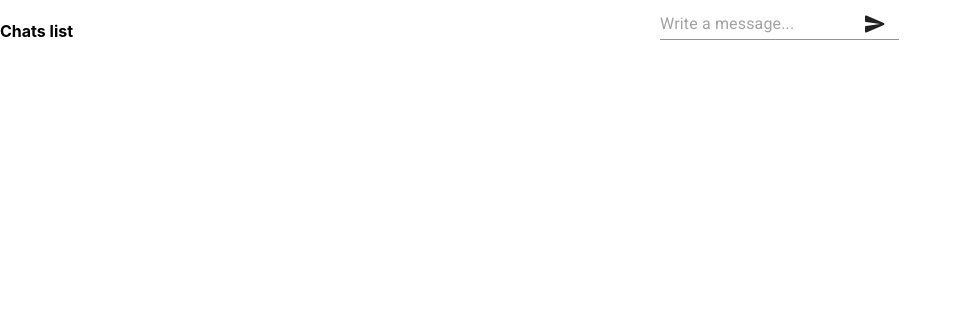
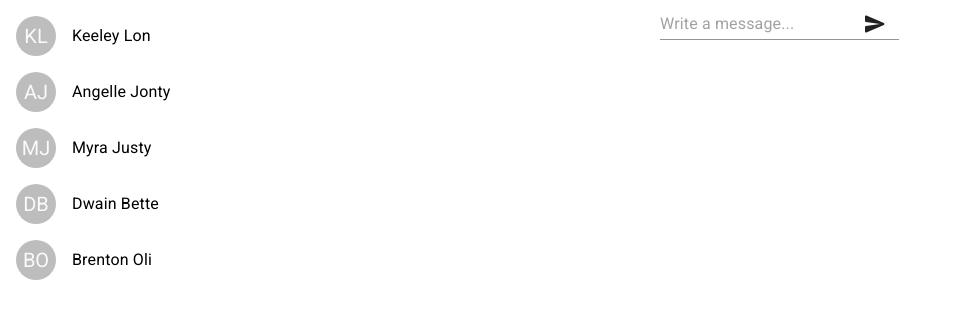
Before and after one commit to AleR111/React, a React (Create React App) app in the folder my-react-app/: page / in a window 1280 px wide. Shown: the top 318 px of the page, without its empty margins (0-962 px from the left). Built offline with nearby package versions, Linux system fonts and the light colour scheme.

Commit message:
done chats list

```diff
--- a/my-react-app/src/components/chats/Chats.js
+++ b/my-react-app/src/components/chats/Chats.js
@@ -1,6 +1,35 @@
+import {
+  List,
+  ListItem,
+  ListItemText,
+  ListItemIcon,
+  Avatar,
+} from "@material-ui/core"
+import { useState } from "react"
+
 export const Chats = () => {
+  const [chatsList] = useState([
+    { id: 123, name: "Keeley Lon" },
+    { id: 235, name: "Angelle Jonty" },
+    { id: 543, name: "Myra Justy" },
+    { id: 563, name: "Dwain Bette" },
+    { id: 432, name: "Brenton Oli" },
+  ])
 
-    return (
-        <h4>Chats list</h4>
-    )
+  const getAvatar = (name) => {
+    return name.match(/[A-Z]/g).join("")
+  }
+
+  return (
+    <List component="nav" aria-label="contacts">
+      {chatsList.map((elem) => (
+        <ListItem button={true} key={elem.id}>
+          <ListItemIcon>
+            <Avatar>{getAvatar(elem.name)}</Avatar>
+          </ListItemIcon>
+          <ListItemText primary={elem.name} />
+        </ListItem>
+      ))}
+    </List>
+  )
 }
```
